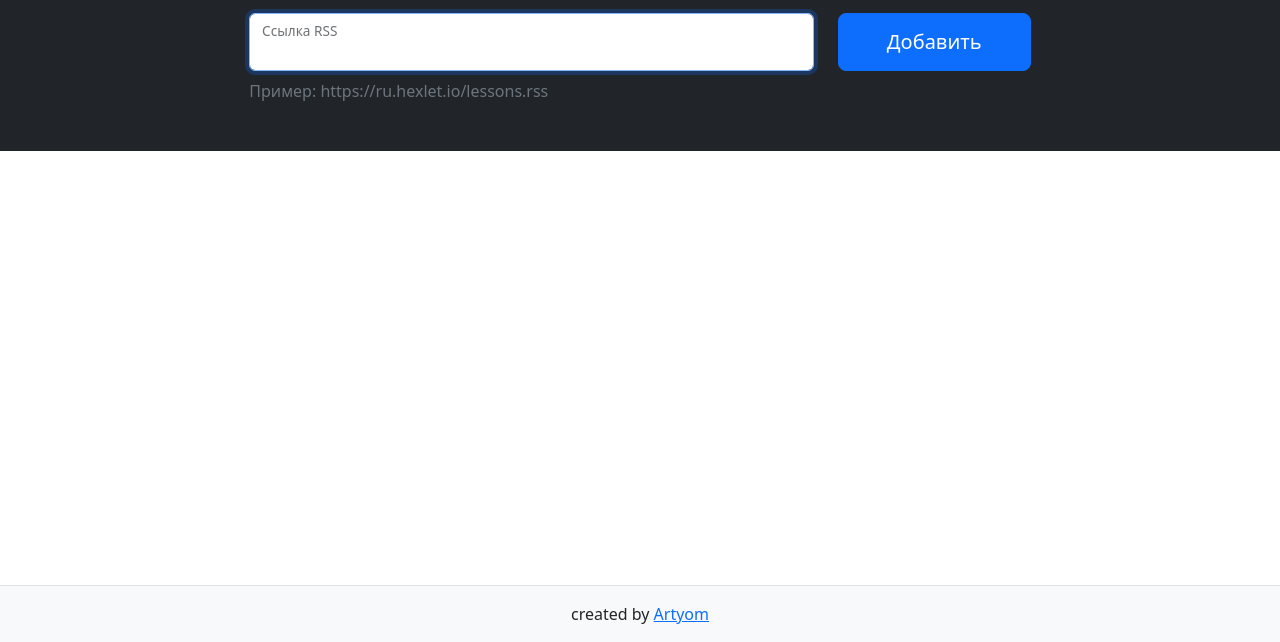
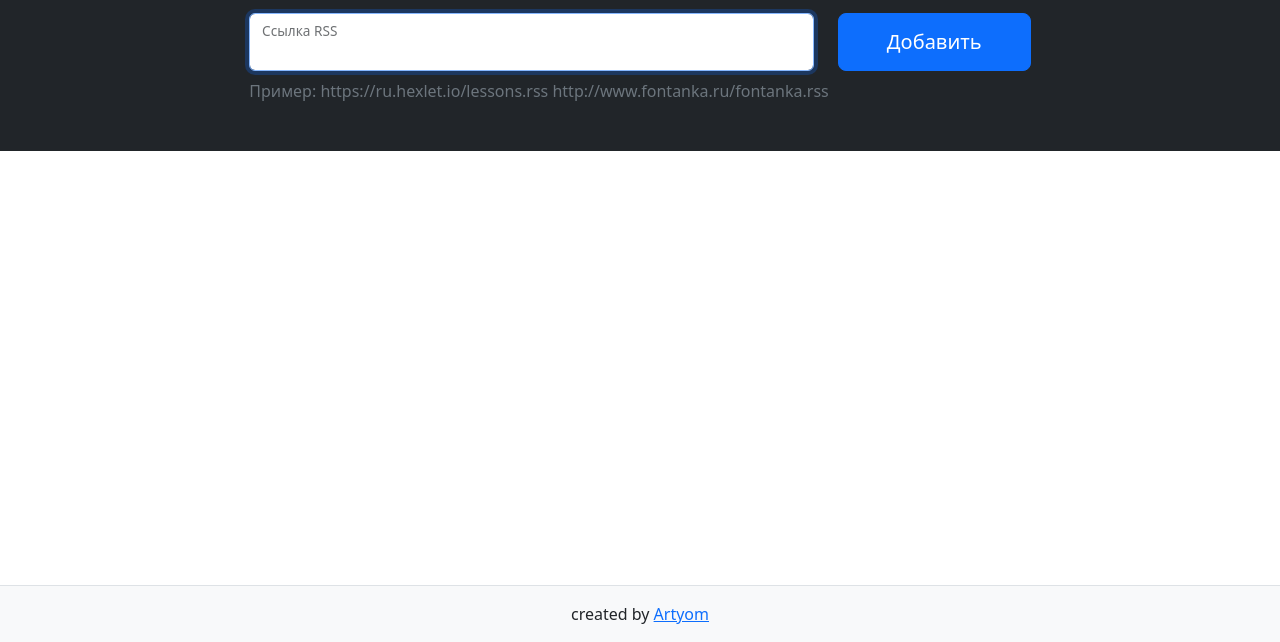
Before and after one commit to ArtyomVolkov1/RSS_reader_JS, a website built with webpack: page index.html in a window 1280 px wide. Shown: the part 158-800 px from the top of the page. Built offline with nearby package versions, Linux system fonts and the light colour scheme; what on-change would draw is missing.

Commit message:
Added change

```diff
--- a/index.html
+++ b/index.html
@@ -40,7 +40,7 @@
                 </div>
               </div>
             </form>
-            <p class="mt-2 mb-0 text-muted">Пример: https://ru.hexlet.io/lessons.rss</p>
+            <p class="mt-2 mb-0 text-muted">Пример: https://ru.hexlet.io/lessons.rss http://www.fontanka.ru/fontanka.rss</p>
             <p class="feedback m-0 position-absolute small text-danger"></p>
           </div>
         </div>
```
